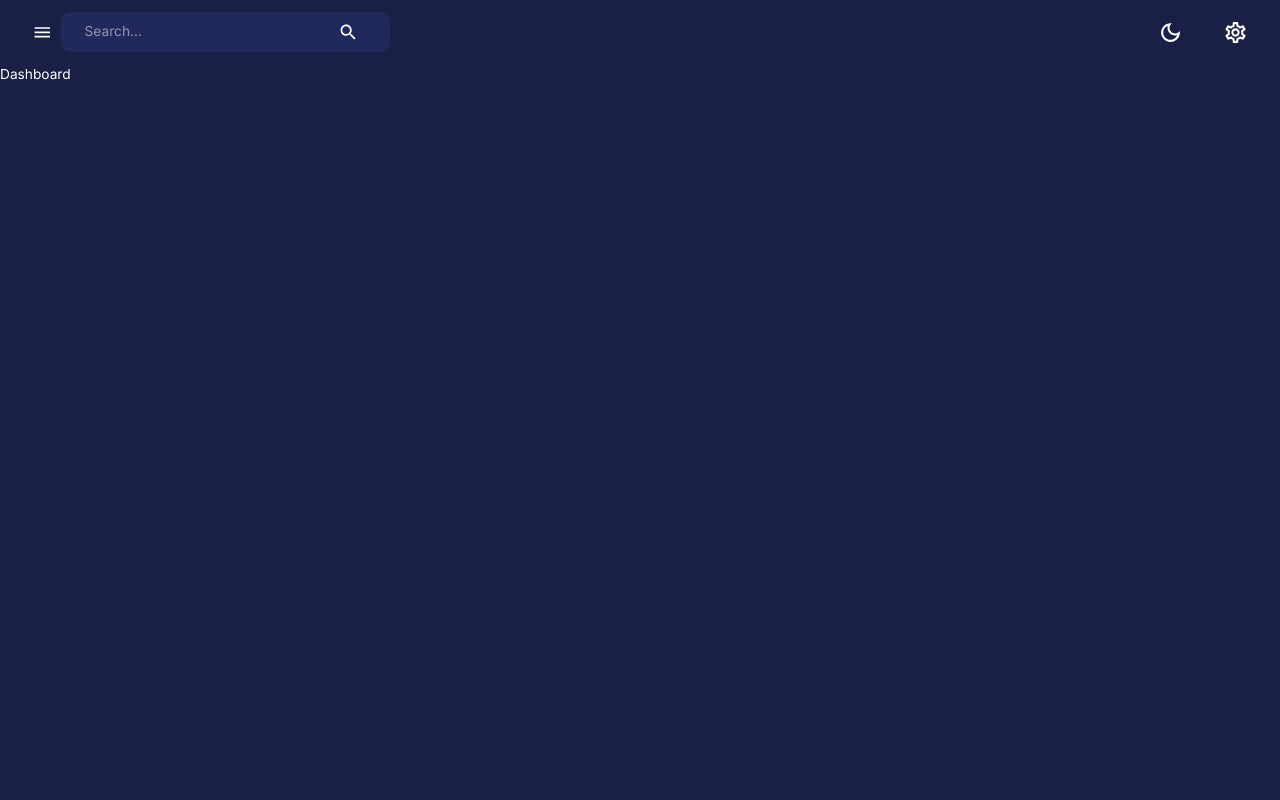
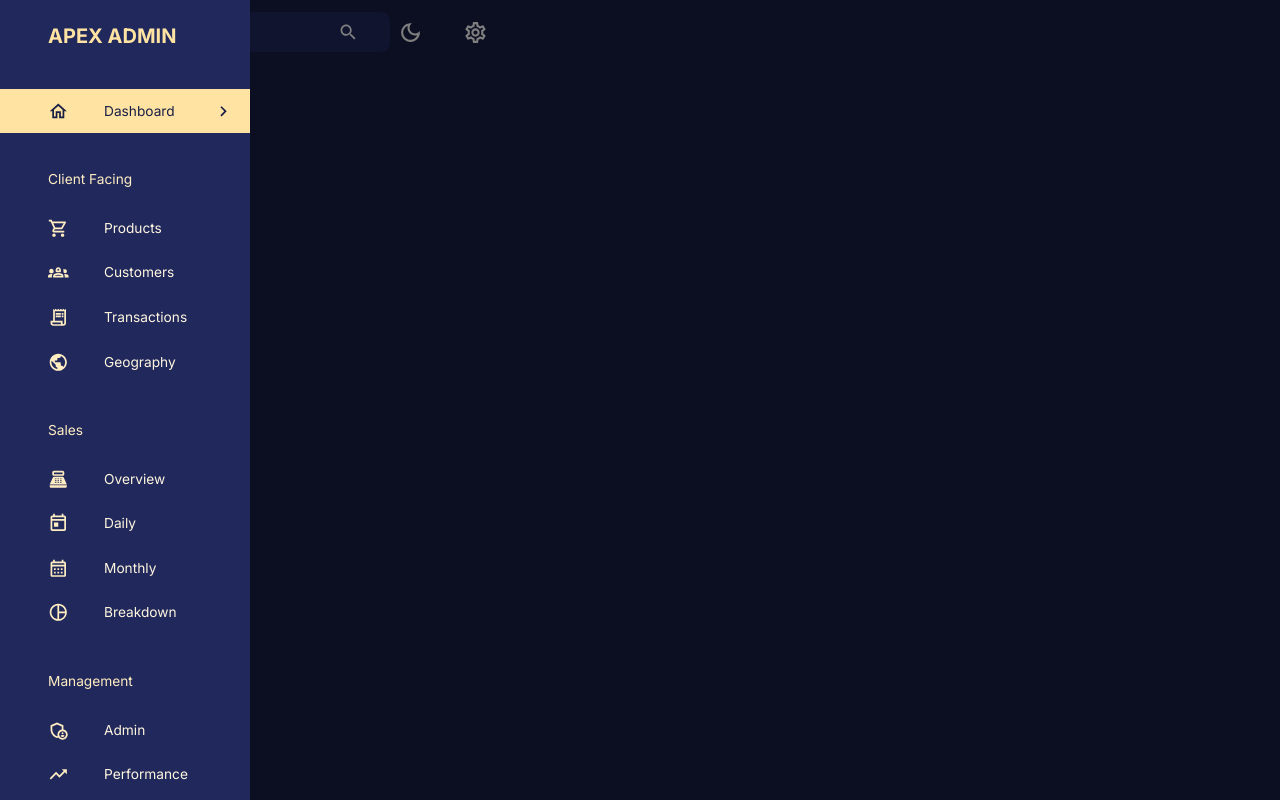
Before and after one commit to tripathi08/Apex-Admin, a React (Create React App) app in the folder client/: page /dashboard in a window 1280 px wide. Built offline with nearby package versions, Linux system fonts and the light colour scheme.

Commit message:
created sidebar component

```diff
--- /dev/null
+++ b/client/src/components/Sidebar.jsx
@@ -0,0 +1,192 @@
+import React from 'react'
+import{
+    Box,
+    Divider,
+    Drawer,
+    IconButton,
+    List,
+    ListItem,
+    ListItemButton,
+    ListItemIcon,
+    ListItemText,
+    Typography,
+    useTheme
+} from "@mui/material"
+
+import{
+    SettingsOutlined,
+    ChevronLeft,
+    ChevronRightOutlined,
+    HomeOutlined,
+    ShoppingCartOutlined,
+    Groups2Outlined,
+    ReceiptLongOutlined,
+    PublicOutlined,
+    PointOfSaleOutlined,
+    TodayOutlined,
+    CalendarMonthOutlined,
+    AdminPanelSettingsOutlined,
+    TrendingUpOutlined,
+    PieChartOutlined
+} from "@mui/icons-material";
+
+import { useEffect,useState } from 'react';
+import { useLocation,useNavigate } from 'react-router-dom';
+import FlexBetween from './FlexBetween';
+import profileImage from "assets/pic.jpeg"
+
+const navItems = [
+    {
+      text: "Dashboard",
+      icon: <HomeOutlined />,
+    },
+    {
+      text: "Client Facing",
+      icon: null,
+    },
+    {
+      text: "Products",
+      icon: <ShoppingCartOutlined />,
+    },
+    {
+      text: "Customers",
+      icon: <Groups2Outlined />,
+    },
+    {
+      text: "Transactions",
+      icon: <ReceiptLongOutlined />,
+    },
+    {
+      text: "Geography",
+      icon: <PublicOutlined />,
+    },
+    {
+      text: "Sales",
+      icon: null,
+    },
+    {
+      text: "Overview",
+      icon: <PointOfSaleOutlined />,
+    },
+    {
+      text: "Daily",
+      icon: <TodayOutlined />,
+    },
+    {
+      text: "Monthly",
+      icon: <CalendarMonthOutlined />,
+    },
+    {
+      text: "Breakdown",
+      icon: <PieChartOutlined />,
+    },
+    {
+      text: "Management",
+      icon: null,
+    },
+    {
+      text: "Admin",
+      icon: <AdminPanelSettingsOutlined />,
+    },
+    {
+      text: "Performance",
+      icon: <TrendingUpOutlined />,
+    },
+  ]
+
+
+const Sidebar = ({
+    drawerWidth,
+    isSidebarOpen,
+    setIsSidebarOpen,
+    isNonMobile
+}) => {
+  const {pathname}=useLocation();
+  const [active,setActive]=useState("");
+  const navigate=useNavigate();
+  const theme=useTheme();
+
+  useEffect(()=>{
+    setActive(pathname.substring(1));
+  },[pathname])
+
+  return (
+    <Box component="nav">
+      {
+        isSidebarOpen && (
+        <Drawer open={isSidebarOpen}
+          onClose={()=>setIsSidebarOpen(false)}
+          variant='persistant'
+          anchor='left'
+          sx={{
+            width:drawerWidth,
+            "& .MuiDrawer-paper":{
+                color:theme.palette.secondary[200],
+                backgroundColor:theme.palette.background.alt,
+                boxSizing:"border-box",
+                borderWidth:isNonMobile?0:"2px",
+                width:drawerWidth
+            }
+          }}
+          >
+           <Box width="100%">
+            <Box m="1.5rem 2rem 2rem 3rem">
+             <FlexBetween color={theme.palette.secondary.main}>
+                <Box display="flex" alignItems="center" gap="0.5rem">
+                <Typography variant='h4' fontWeight="bold">
+                    APEX ADMIN
+                </Typography>
+                </Box>
+                { !isNonMobile && (
+                 <IconButton onClick={()=>setIsSidebarOpen(!isSidebarOpen)}>
+                  <ChevronLeft/>
+                 </IconButton>
+                )}
+             </FlexBetween>
+            </Box>
+            <List>
+             {navItems.map(({text,icon})=>{
+                if(!icon){
+                    return (
+                        <Typography key={text} sx={{m:"2.25rem 0 1rem 3rem"}}>
+                            {text}
+                        </Typography>
+                    )
+                }
+                const lcText=text.toLowerCase();
+                return(
+                    <ListItem key={text} disablePadding>
+                       <ListItemButton onClick={()=>{
+                        navigate(`/${lcText}`);
+                        setActive(lcText);
+                        }}
+                        sx={{
+                            backgroundColor:active===lcText?theme.palette.secondary[300]:"transparent",
+                            color:active===lcText?theme.palette.primary[600]:theme.palette.secondary[100]
+                        }}
+                         >
+                        <ListItemIcon
+                        sx={{
+                            ml:"2rem",
+                            color:active===lcText?theme.palette.primary[600]:theme.palette.secondary[200],
+                        }}
+                        >
+                        {icon}
+                        </ListItemIcon>
+                        <ListItemText primary={text}/>
+                        {active===lcText && (
+                            <ChevronRightOutlined sx={{ml:"auto"}}/>
+                        )}
+                        </ListItemButton>
+                    </ListItem>
+                )
+             })}
+            </List>
+           </Box>
+          </Drawer>
+        )}
+    </Box>
+  )
+}
+
+export default Sidebar
--- a/client/src/scenes/layout/index.jsx
+++ b/client/src/scenes/layout/index.jsx
@@ -1,14 +1,26 @@
 import React,{useState} from 'react';
 import {Box,useMediaQuery} from "@mui/material";
 import { Outlet } from 'react-router-dom';
-import { UseSelector } from 'react-redux';
+import { useSelector } from 'react-redux';
 import Navbar from "components/Navbar";
+import Sidebar from "components/Sidebar";
 
 const Layout = () => {
+  const isNonMobile=useMediaQuery("(min-width:600px)");
+  const [isSidebarOpen,setIsSidebarOpen]=useState(true);
   return (
-    <Box width="100%" height="100%">
+    <Box display={isNonMobile?"flex":"block"} width="100%" height="100%">
+    <Sidebar
+    isNonMobile={isNonMobile}
+    drawerWidth="250px"
+    isSidebarOpen={isSidebarOpen}
+    setIsSidebarOpen={setIsSidebarOpen}
+    />
     <Box>
-        <Navbar/>
+        <Navbar
+          isSidebarOpen={isSidebarOpen}
+          setIsSidebarOpen={setIsSidebarOpen}
+        />
         <Outlet/>
     </Box>
     </Box>
```
